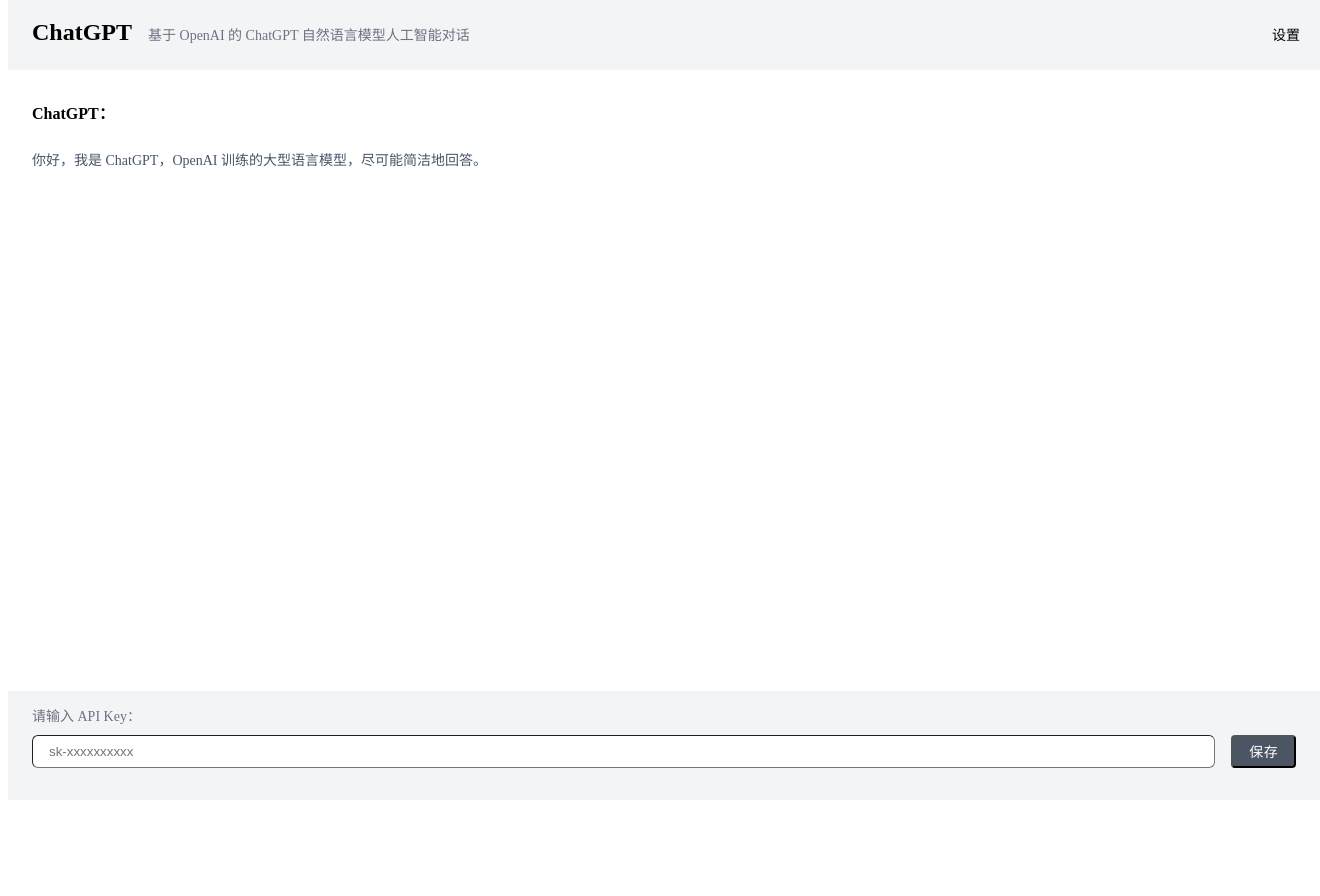
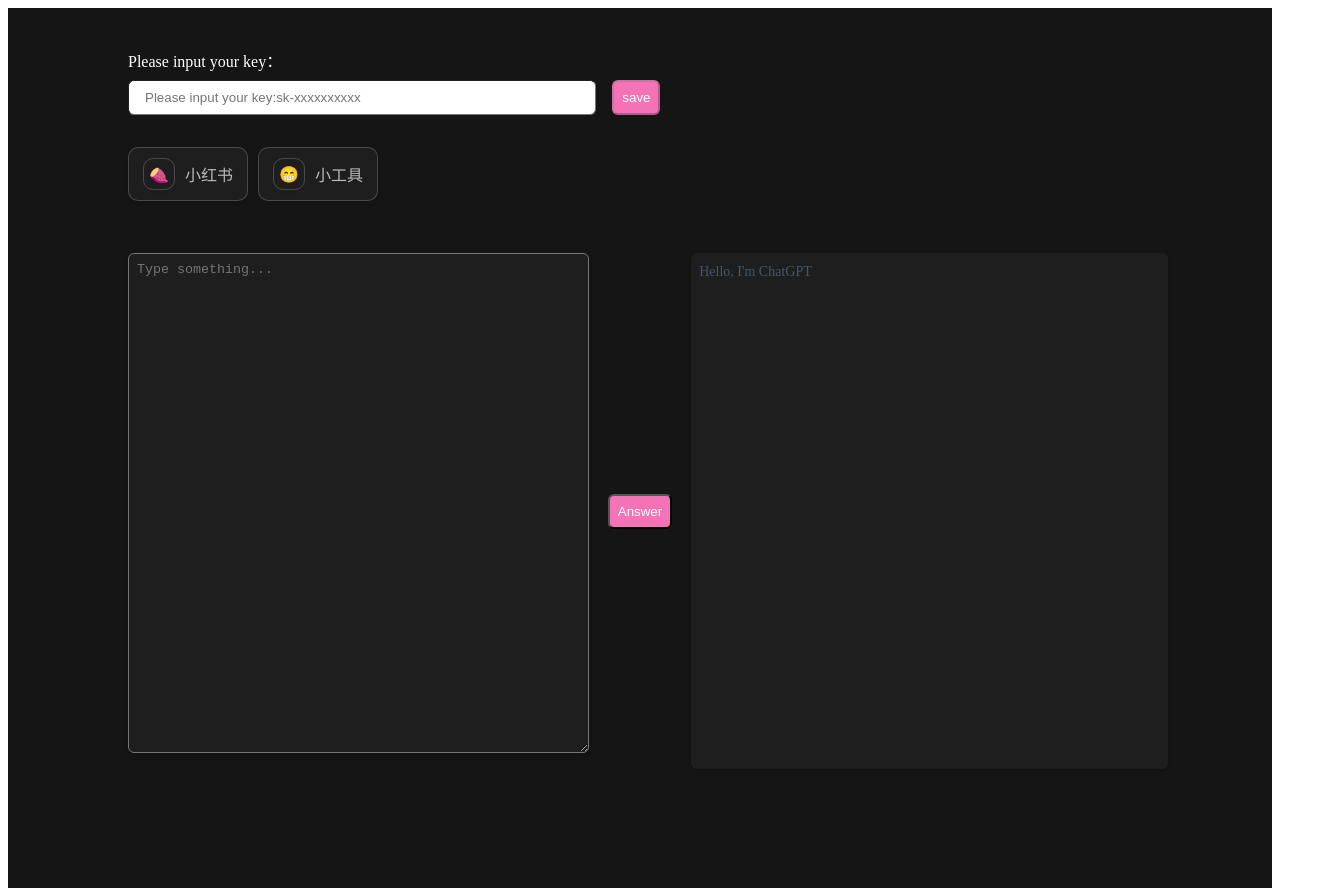
Before and after one commit to Hazel-Lin/gpt-tools, a Vue app: page /#/ in a window 1280 px wide. Shown: the whole page, 1320 px wide, since content can reach past the window. Before the commit the page ends 816 px from the top, so only its background shows below. Built offline with nearby package versions, Linux system fonts and the light colour scheme; a web font is replaced by a local one.

Commit message:
✨ update home page

```diff
--- a/src/views/home.vue
+++ b/src/views/home.vue
@@ -1,213 +1,237 @@
+<script setup lang="ts">
+import cryptoJS from 'crypto-js'
+import type { ChatMessage } from '@/types'
+import { chat, md } from '@/libs'
+
+let apiKey = ''
+const isConfig = ref(true)
+const isTalking = ref(false)
+const messageContent = ref('')
+const chatListDom = ref<HTMLDivElement>()
+const decoder = new TextDecoder('utf-8')
+const messageList = ref<ChatMessage[]>([
+  {
+    role: 'assistant',
+    content: '',
+  },
+])
+
+onMounted(() => {
+  if (getAPIKey())
+    switchConfigStatus()
+})
+const toolList = ref([
+  {
+    icon: '🍠',
+    name: '小红书',
+    p: '用小红书的风格针对这段内容做修改，要求内容生动。',
+    active: false,
+  },
+  {
+    icon: '😁',
+    name: '小工具',
+    p: '将这个对象生成一个对象数组，其中的key翻译成中文作为label的值，其中的value作为‘value’的值放入到这个对象数组中，请直接返回代码，无需太多过程描述。',
+    active: false,
+  },
+])
+
+async function sendChatMessage(content: string = messageContent.value) {
+  try {
+    isTalking.value = true
+    if (messageList.value.length === 2)
+      messageList.value.pop()
+    messageList.value.push({ role: 'user', content: prompt.value })
+    messageList.value.push({ role: 'user', content })
+    clearMessageContent()
+    messageList.value.push({ role: 'assistant', content: '' })
+
+    const { body, status } = await chat(messageList.value, getAPIKey())
+    if (body) {
+      const reader = body.getReader()
+      await readStream(reader, status)
+    }
+  }
+  catch (error: any) {
+    appendLastMessageContent(error)
+  }
+  finally {
+    isTalking.value = false
+  }
+}
+
+async function readStream(reader: ReadableStreamDefaultReader<Uint8Array>,
+  status: number) {
+  let partialLine = ''
+
+  while (true) {
+    const { value, done } = await reader.read()
+    if (done)
+      break
+
+    const decodedText = decoder.decode(value, { stream: true })
+
+    if (status !== 200) {
+      const json = JSON.parse(decodedText) // start with "data: "
+      const content = json.error.message ?? decodedText
+      appendLastMessageContent(content)
+      return
+    }
+
+    const chunk = partialLine + decodedText
+    const newLines = chunk.split(/\r?\n/)
+
+    partialLine = newLines.pop() ?? ''
+
+    for (const line of newLines) {
+      if (line.length === 0)
+        continue // ignore empty message
+      if (line.startsWith(':'))
+        continue // ignore sse comment message
+      if (line === 'data: [DONE]')
+        return //
+
+      const json = JSON.parse(line.substring(6)) // start with "data: "
+      const content
+        = status === 200
+          ? json.choices[0].delta.content ?? ''
+          : json.error.message
+      appendLastMessageContent(content)
+    }
+  }
+}
+
+function appendLastMessageContent(content: string) {
+  return messageList.value[messageList.value.length - 1].content += content
+}
+const APIKeyContent = ref('')
+function sendOrSave() {
+  if (!APIKeyContent.value.length)
+    return
+  if (isConfig.value) {
+    if (saveAPIKey(APIKeyContent.value.trim()))
+      switchConfigStatus()
+    // 清空api key
+    clearKeyContent()
+  }
+}
+
+const getSecretKey = () => 'hazel'
+
+function saveAPIKey(apiKey: string) {
+  if (apiKey.slice(0, 3) !== 'sk-' || apiKey.length !== 51) {
+    alert('API Key 错误，请检查后重新输入！')
+    return false
+  }
+  const aesAPIKey = cryptoJS.AES.encrypt(apiKey, getSecretKey()).toString()
+  localStorage.setItem('apiKey', aesAPIKey)
+  return true
+}
+
+function getAPIKey() {
+  if (apiKey)
+    return apiKey
+  const aesAPIKey = localStorage.getItem('apiKey') ?? ''
+  apiKey = cryptoJS.AES.decrypt(aesAPIKey, getSecretKey()).toString(
+    cryptoJS.enc.Utf8,
+  )
+  return apiKey
+}
+
+const switchConfigStatus = () => (isConfig.value = !isConfig.value)
+
+const clearMessageContent = () => (messageContent.value = '')
+const clearKeyContent = () => (APIKeyContent.value = '')
+
+function scrollToBottom() {
+  if (!chatListDom.value)
+    return
+  scrollTo(0, chatListDom.value.scrollHeight)
+}
+
+watch(messageList.value, () => nextTick(() => scrollToBottom()))
+
+const prompt = ref('')
+function handleClick(item) {
+  prompt.value = item.p
+  toolList.value.map(tool => tool.active = false)
+  item.active = true
+}
+</script>
+
 <template>
-  <div class="flex flex-col h-screen">
-    <div
-      class="flex flex-nowrap fixed w-full items-baseline top-0 px-6 py-4 bg-gray-100"
-    >
-      <div class="text-2xl font-bold">ChatGPT</div>
-      <div class="ml-4 text-sm text-gray-500">
-        基于 OpenAI 的 ChatGPT 自然语言模型人工智能对话
+  <div bg="#151515" h-screen py-10 px-30>
+    <div class="sticky bottom-0 w-full pb-8">
+      <div v-if="isConfig" text-white mb-2>
+        Please input your key：
       </div>
-      <div
-        class="ml-auto px-3 py-2 text-sm cursor-pointer hover:bg-white rounded-md"
-        @click="clickConfig()"
-      >
-        设置
+      <div class="flex" w="52%">
+        <input
+          v-model="APIKeyContent"
+          class="input"
+          :type="isConfig ? 'password' : 'text'"
+          placeholder="Please input your key:sk-xxxxxxxxxx"
+          @keydown.enter="sendOrSave()"
+        >
+        <button text-white :disabled="!APIKeyContent" bg-pink rounded-md p-2 box-border @click="sendOrSave()">
+          save
+        </button>
       </div>
     </div>
-
-    <div class="flex-1 mx-2 mt-20 mb-2" ref="chatListDom">
+    <div flex mb10px class="new-chat_mask">
       <div
-        class="group flex flex-col px-4 py-3 hover:bg-slate-100 rounded-lg"
-        v-for="item of messageList.filter((v) => v.role !== 'system')"
+        v-for="item, index in toolList"
+        :key="index"
+        flex
+        items-center
+        class="new-chat_mask__HbHeX"
+        bg="#1e1e1e"
+        mb10
+        mr10px
+        px14px
+        py10px
+        :class="{ 'new-chat_mask--active': item.active }"
+        @click="handleClick(item)"
       >
-        <div class="flex justify-between items-center mb-2">
-          <div class="font-bold">{{ roleAlias[item.role] }}：</div>
-          <Copy class="invisible group-hover:visible" :content="item.content" />
+        <div class="user-avatar" h30px w30px flex items-center justify-center>
+          {{ item.icon }}
         </div>
-        <div>
-          <div
-            class="prose text-sm text-slate-600 leading-relaxed"
-            v-if="item.content"
-            v-html="md.render(item.content)"
-          ></div>
-          <Loding v-else />
+        <div ml10px class="one-line" color="#bbb">
+          {{ item.name }}
         </div>
       </div>
     </div>
-
-    <div class="sticky bottom-0 w-full p-6 pb-8 bg-gray-100">
-      <div class="-mt-2 mb-2 text-sm text-gray-500" v-if="isConfig">
-        请输入 API Key：
+    <div flex justify-between mt-3>
+      <div w="45%">
+        <textarea v-model="messageContent" w="100%" w-full h-500px bg="#1e1e1e" shadow-md rounded-md outline-none p-2 box-border text-white placeholder="Type something..." />
       </div>
-      <div class="flex">
-        <input
-          class="input"
-          :type="isConfig ? 'password' : 'text'"
-          :placeholder="isConfig ? 'sk-xxxxxxxxxx' : '请输入'"
-          v-model="messageContent"
-          @keydown.enter="isTalking || sendOrSave()"
-        />
-        <button class="btn" :disabled="isTalking" @click="sendOrSave()">
-          {{ isConfig ? "保存" : "发送" }}
+      <div flex items-center>
+        <button text-white :disabled="isTalking" bg-pink rounded-md p-2 box-border @click="sendChatMessage">
+          Answer
         </button>
+      </div>
+      <div w="45%">
+        <div ref="chatListDom" w-full h-200px bg="#1e1e1e" text-white shadow-md rounded-md p-2 h-500px>
+          <div
+            v-for="item, index of messageList.filter((v) => v.role === 'assistant')"
+            :key="index"
+          >
+            <div
+              v-if="item.content"
+              class="text-sm leading-relaxed text-slate-600"
+              v-html="md.render(item.content)"
+            />
+            <div
+              v-else
+              class="text-sm leading-relaxed text-slate-600"
+            >
+              Hello, I'm ChatGPT
+            </div>
+          </div>
+        </div>
       </div>
     </div>
   </div>
 </template>
-
-<script setup lang="ts">
-import type { ChatMessage } from "@/types";
-import { ref, watch, nextTick, onMounted } from "vue";
-import { chat } from "@/libs/gpt";
-import cryptoJS from "crypto-js";
-import Loding from "@/components/Loding.vue";
-import Copy from "@/components/Copy.vue";
-import { md } from "@/libs/markdown";
-
-let apiKey = "";
-let isConfig = ref(true);
-let isTalking = ref(false);
-let messageContent = ref("");
-const chatListDom = ref<HTMLDivElement>();
-const decoder = new TextDecoder("utf-8");
-const roleAlias = { user: "ME", assistant: "ChatGPT", system: "System" };
-const messageList = ref<ChatMessage[]>([
-  {
-    role: "system",
-    content: '你好，我是 ChatGPT，OpenAI 训练的大型语言模型，尽可能简洁地回答。',
-  },
-  {
-    role: "assistant",
-    content: '你好，我是 ChatGPT，OpenAI 训练的大型语言模型，尽可能简洁地回答。',
-  },
-]);
-
-onMounted(() => {
-  if (getAPIKey()) {
-    switchConfigStatus();
-  }
-});
-
-const sendChatMessage = async (content: string = messageContent.value) => {
-  try {
-    isTalking.value = true;
-    if (messageList.value.length === 2) {
-      messageList.value.pop();
-    }
-    const prompt= `将这个对象 ${content}生成一个对象数组，其中的key翻译成中文作为label的值，其中的value作为‘value’的值放入到这个对象数组中，请直接返回代码结果，无需太多过程描述。`
-    messageList.value.push({ role: "user", content:prompt});
-    messageList.value.push({ role: "user", content });
-    clearMessageContent();
-    messageList.value.push({ role: "assistant", content: "" });
-
-    const { body, status } = await chat(messageList.value, getAPIKey());
-    if (body) {
-      const reader = body.getReader();
-      await readStream(reader, status);
-    }
-  } catch (error: any) {
-    appendLastMessageContent(error);
-  } finally {
-    isTalking.value = false;
-  }
-};
-
-const readStream = async (
-  reader: ReadableStreamDefaultReader<Uint8Array>,
-  status: number
-) => {
-  let partialLine = "";
-
-  while (true) {
-    // eslint-disable-next-line no-await-in-loop
-    const { value, done } = await reader.read();
-    if (done) break;
-
-    const decodedText = decoder.decode(value, { stream: true });
-
-    if (status !== 200) {
-      const json = JSON.parse(decodedText); // start with "data: "
-      const content = json.error.message ?? decodedText;
-      appendLastMessageContent(content);
-      return;
-    }
-
-    const chunk = partialLine + decodedText;
-    const newLines = chunk.split(/\r?\n/);
-
-    partialLine = newLines.pop() ?? "";
-
-    for (const line of newLines) {
-      if (line.length === 0) continue; // ignore empty message
-      if (line.startsWith(":")) continue; // ignore sse comment message
-      if (line === "data: [DONE]") return; //
-
-      const json = JSON.parse(line.substring(6)); // start with "data: "
-      const content =
-        status === 200
-          ? json.choices[0].delta.content ?? ""
-          : json.error.message;
-      appendLastMessageContent(content);
-    }
-  }
-};
-
-const appendLastMessageContent = (content: string) =>
-  (messageList.value[messageList.value.length - 1].content += content);
-
-const sendOrSave = () => {
-  if (!messageContent.value.length) return;
-  if (isConfig.value) {
-    if (saveAPIKey(messageContent.value.trim())) {
-      switchConfigStatus();
-    }
-    clearMessageContent();
-  } else {
-    sendChatMessage();
-  }
-};
-
-const clickConfig = () => {
-  if (!isConfig.value) {
-    messageContent.value = getAPIKey();
-  } else {
-    clearMessageContent();
-  }
-  switchConfigStatus();
-};
-
-const getSecretKey = () => "lianginx";
-
-const saveAPIKey = (apiKey: string) => {
-  if (apiKey.slice(0, 3) !== "sk-" || apiKey.length !== 51) {
-    alert("API Key 错误，请检查后重新输入！");
-    return false;
-  }
-  const aesAPIKey = cryptoJS.AES.encrypt(apiKey, getSecretKey()).toString();
-  localStorage.setItem("apiKey", aesAPIKey);
-  return true;
-};
-
-const getAPIKey = () => {
-  if (apiKey) return apiKey;
-  const aesAPIKey = localStorage.getItem("apiKey") ?? "";
-  apiKey = cryptoJS.AES.decrypt(aesAPIKey, getSecretKey()).toString(
-    cryptoJS.enc.Utf8
-  );
-  return apiKey;
-};
-
-const switchConfigStatus = () => (isConfig.value = !isConfig.value);
-
-const clearMessageContent = () => (messageContent.value = "");
-
-const scrollToBottom = () => {
-  if (!chatListDom.value) return;
-  scrollTo(0, chatListDom.value.scrollHeight);
-};
-
-watch(messageList.value, () => nextTick(() => scrollToBottom()));
-</script>
 
 <style scoped>
 pre {
@@ -217,4 +241,35 @@
     "Microsoft YaHei", "Wenquanyi Micro Hei", "WenQuanYi Zen Hei", "ST Heiti",
     SimHei, "WenQuanYi Zen Hei Sharp", sans-serif;
 }
+
+.new-chat_mask__HbHeX{
+    border: 1px solid hsla(0,0%,100%,.192);
+    box-shadow: 0px 2px 4px 0px rgba(0,0,0,.05);
+    border-radius: 10px;
+    max-width: 8em;
+    transform: scale(1);
+    cursor: pointer;
+    transition: all .3s ease;
+
+}
+ .new-chat_mask :hover {
+    transform: translateY(-5px) scale(1.1);
+    z-index: 999;
+    border-color: pink;
+}
+.user-avatar{
+    min-height: 30px;
+    min-width: 30px;
+    border: 1px solid hsla(0,0%,100%,.192);
+    box-shadow: 0px 2px 4px 0px rgba(0,0,0,.05);
+    border-radius: 10px;
+}
+.one-line{
+  white-space: nowrap;
+  overflow: hidden;
+  text-overflow: ellipsis;
+}
+.new-chat_mask--active{
+  border: 1px solid pink;
+}
 </style>
```
